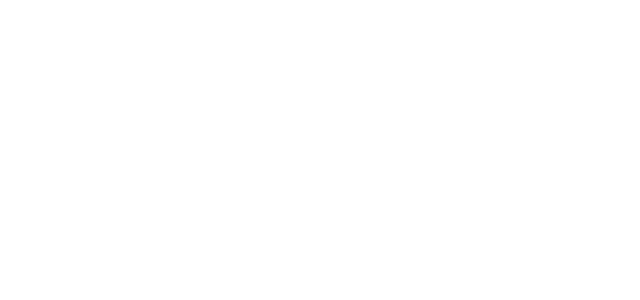
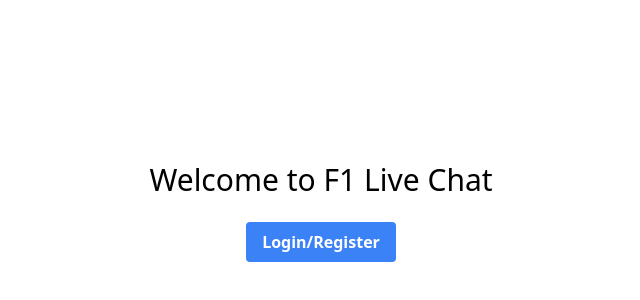
Before and after one commit to Allertvdw/F1LiveApp_FE, a React (Vite) app: page / in a window 1280 px wide. Before the commit this address had no page. Shown: the part 220-520 px from the top of the page, without its empty margins (319-959 px from the left). Built offline with nearby package versions, Linux system fonts and the light colour scheme.

Commit message:
Added home page and link to register/login

```diff
--- a/src/App.jsx
+++ b/src/App.jsx
@@ -1,6 +1,7 @@
 import React from "react";
 import { createRoot } from "react-dom";
 import { BrowserRouter, Routes, Route } from "react-router-dom";
+import Home from "./components/Home";
 import DriverOverview from "./components/DriverOverview";
 import RegisterLogin from "./components/RegisterLogin";
 import { AuthProvider } from "./components/authentication/AuthContext";
@@ -12,6 +13,7 @@
       <AuthProvider>
         <BrowserRouter>
           <Routes>
+            <Route path="/" element={<Home />} />
             <Route path="/driverOverview" element={<DriverOverview />} />
             <Route path="/registerLogin" element={<RegisterLogin />} />
           </Routes>
--- a/src/components/DriverOverview.jsx
+++ b/src/components/DriverOverview.jsx
@@ -1,5 +1,6 @@
 import { useState, useEffect } from "react";
 import { useAuth } from "./authentication/AuthContext";
+import { Link } from "react-router-dom";
 
 function DriverOverview() {
   const [driverCollection, setDriverCollection] = useState([]);
@@ -29,7 +30,7 @@
           onClick={logout}
           className="px-4 py-2 m-2 bg-red-500 hover:bg-red-600 text-white rounded-md shadow-md"
         >
-          Logout
+          <Link to="/registerLogin">Logout</Link>
         </button>
       </div>
 
--- a/src/components/Home.jsx
+++ b/src/components/Home.jsx
@@ -0,0 +1,18 @@
+import React from "react";
+import { Link } from "react-router-dom";
+
+function Home() {
+  return (
+    <div className="flex flex-col items-center justify-center h-screen">
+      <h1 className="text-3xl mb-6">Welcome to F1 Live Chat</h1>
+      <Link
+        to="/registerLogin"
+        className="bg-blue-500 hover:bg-blue-700 text-white font-bold py-2 px-4 rounded"
+      >
+        Login/Register
+      </Link>
+    </div>
+  );
+}
+
+export default Home;
--- a/src/components/RegisterLogin.jsx
+++ b/src/components/RegisterLogin.jsx
@@ -1,6 +1,5 @@
 import { useState } from "react";
 import { useNavigate } from "react-router-dom";
-import { useAuth } from "./authentication/AuthContext";
 
 const RegisterLogin = () => {
   const [email, setEmail] = useState("");
--- a/src/components/authentication/AuthContext.jsx
+++ b/src/components/authentication/AuthContext.jsx
@@ -7,10 +7,12 @@
 
   const login = () => {
     setIsLoggedIn(true);
+    console.log("Succesfully logged in.");
   };
 
   const logout = () => {
     setIsLoggedIn(false);
+    console.log("Succesfully logged out.");
   };
 
   return (
```
